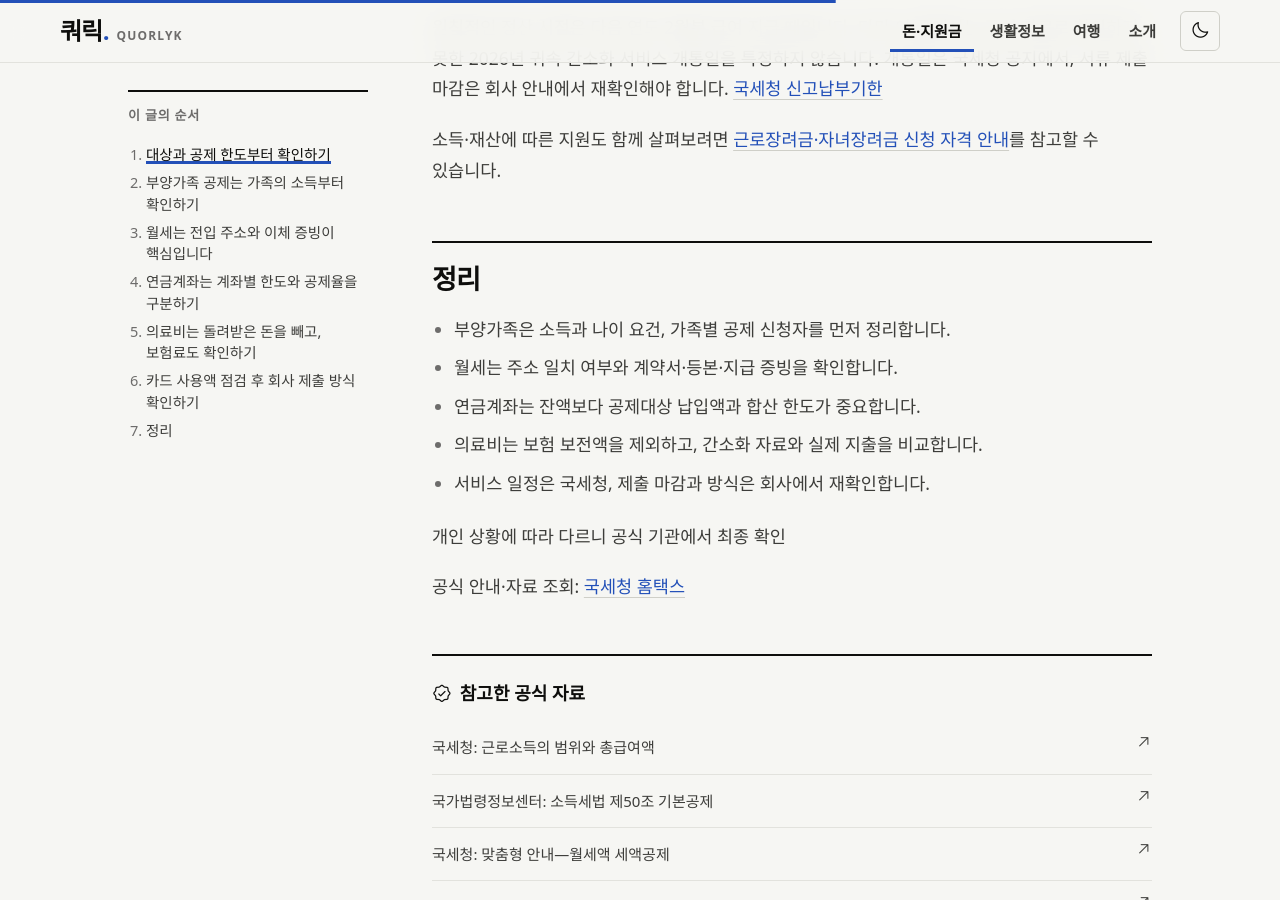
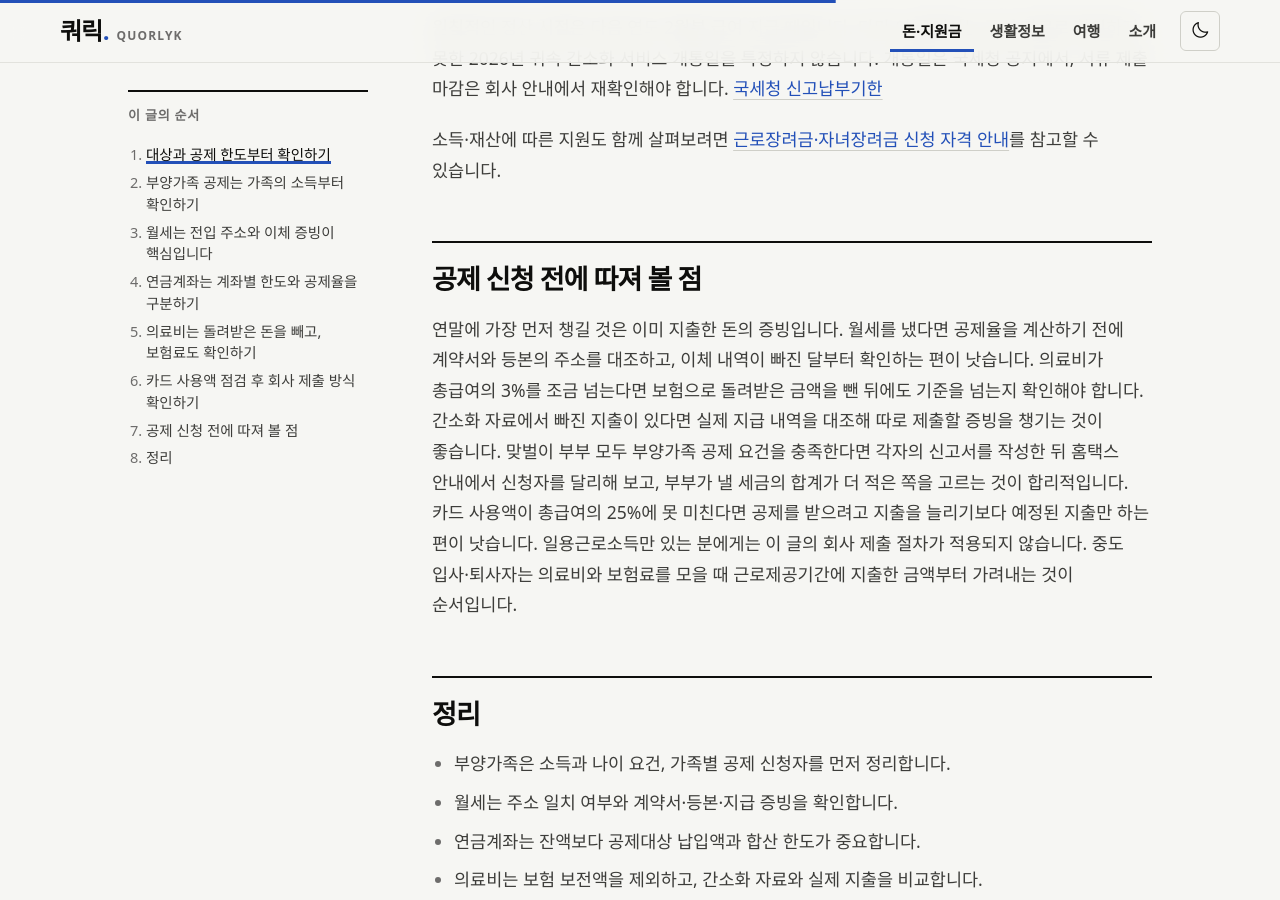
Before and after one commit to ekgoddlek0-dotcom/quorlyk-site, a Jekyll site: the page built from _posts/2026-10-11-year-end-tax-deduction-preparation.md, in a window 1280 px wide and 900 px high, scrolled down 4537 px. Built offline with Jekyll 4.4.1, drawn with Linux system fonts in a browser that asks for light colours; some web fonts are replaced.

Commit message:
판단 단락 추가: 연말정산 미리 준비하기: 놓치기 쉬운 소득공제·세액공제와 제출 서류

```diff
--- a/_posts/2026-10-11-year-end-tax-deduction-preparation.md
+++ b/_posts/2026-10-11-year-end-tax-deduction-preparation.md
@@ -83,6 +84,10 @@ sources:
 
 소득·재산에 따른 지원도 함께 살펴보려면 [근로장려금·자녀장려금 신청 자격 안내](/earned-income-child-tax-credit-2026/)를 참고할 수 있습니다.
 
+## 공제 신청 전에 따져 볼 점
+
+연말에 가장 먼저 챙길 것은 이미 지출한 돈의 증빙입니다. 월세를 냈다면 공제율을 계산하기 전에 계약서와 등본의 주소를 대조하고, 이체 내역이 빠진 달부터 확인하는 편이 낫습니다. 의료비가 총급여의 3%를 조금 넘는다면 보험으로 돌려받은 금액을 뺀 뒤에도 기준을 넘는지 확인해야 합니다. 간소화 자료에서 빠진 지출이 있다면 실제 지급 내역을 대조해 따로 제출할 증빙을 챙기는 것이 좋습니다. 맞벌이 부부 모두 부양가족 공제 요건을 충족한다면 각자의 신고서를 작성한 뒤 홈택스 안내에서 신청자를 달리해 보고, 부부가 낼 세금의 합계가 더 적은 쪽을 고르는 것이 합리적입니다. 카드 사용액이 총급여의 25%에 못 미친다면 공제를 받으려고 지출을 늘리기보다 예정된 지출만 하는 편이 낫습니다. 일용근로소득만 있는 분에게는 이 글의 회사 제출 절차가 적용되지 않습니다. 중도 입사·퇴사자는 의료비와 보험료를 모을 때 근로제공기간에 지출한 금액부터 가려내는 것이 순서입니다.
+
 ## 정리
 
 - 부양가족은 소득과 나이 요건, 가족별 공제 신청자를 먼저 정리합니다.
```
Also changed, not shown: other parts of _posts/2026-10-11-year-end-tax-deduction-preparation.md (+1 -0 lines).
